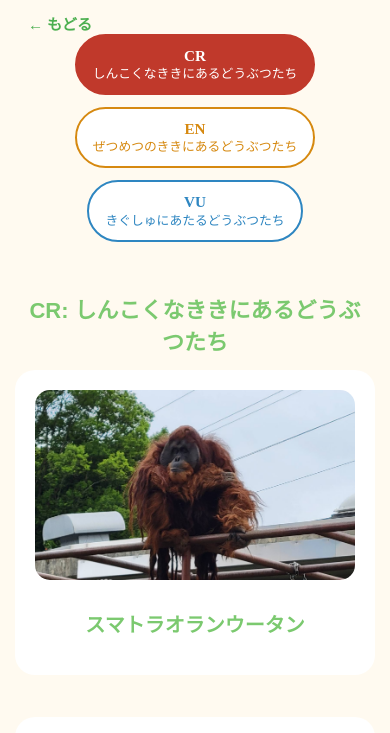
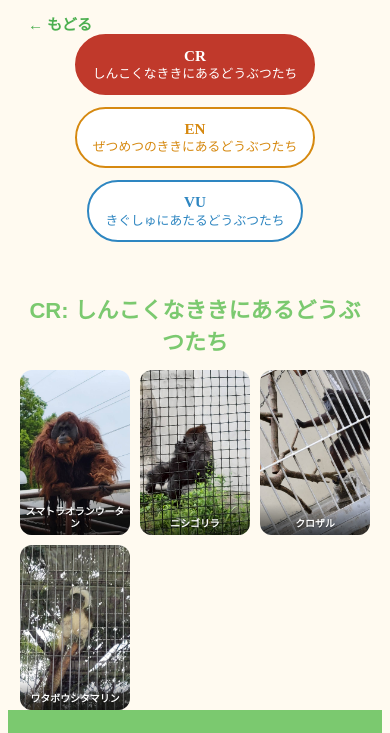
Before and after one commit to reijimas/hamamatsu_zoo, a plain HTML site: page endanger_animals.html in a window 390 px wide. Shown: the part 84-817 px from the top of the page. Drawn offline with Linux system fonts and the light colour scheme; a web font is replaced by a local one.

Commit message:
スマホ対応カードの配置変更

```diff
--- a/endanger_animals.css
+++ b/endanger_animals.css
@@ -240,20 +240,64 @@ a {
     }
 }
 
+/* ============================================================
+   スマホ：一覧カードを index と同じ
+   「写真メイン・なまえだけ・たて長2:3」のグリッドに
+   ============================================================ */
 @media (max-width: 600px) {
     .animal-list {
-        gap: 18px;
+        display: grid;
+        grid-template-columns: repeat(3, 1fr);
+        gap: 10px;
+        padding: 0 12px;
     }
 
-    /* カードを画面幅に合わせてのばし、はみ出さないようにする */
-    .animal-list .animal-card,
-    .VU div {
-        width: 100%;
-        max-width: 320px;
-        margin-bottom: 24px;
+    .animal-list .animal-card {
+        width: auto;
+        max-width: none;
+        margin: 0;
+        padding: 0;
+        position: relative;
+        aspect-ratio: 2 / 3;
+        border-radius: 12px;
+        overflow: hidden;
+        background: #fff;
     }
 
-    .animal-list img {
-        height: 190px;
+    .animal-list .animal-card a {
+        display: block;
+        width: 100%;
+        height: 100%;
+    }
+
+    .animal-list .animal-card img {
+        width: 100%;
+        height: 100%;
+        object-fit: cover;
+        border-radius: 0;
+        margin: 0;
+    }
+
+    /* なまえは写真の下にうすい帯でのせる */
+    .animal-list .animal-card h2 {
+        position: absolute;
+        left: 0;
+        right: 0;
+        bottom: 0;
+        margin: 0;
+        padding: 14px 4px 5px;
+        font-size: 0.62rem;
+        line-height: 1.2;
+        color: #fff;
+        text-align: center;
+        text-shadow: 0 1px 2px rgba(0, 0, 0, .6);
+        background: linear-gradient(to top, rgba(0, 0, 0, .65), rgba(0, 0, 0, 0));
+        overflow-wrap: anywhere;
     }
 }
+
+@media (max-width: 360px) {
+    .animal-list .animal-card h2 {
+        font-size: 0.55rem;
+    }
+}
```
Also changed, not shown: index.css (+71 -13 lines), 1 other file.
